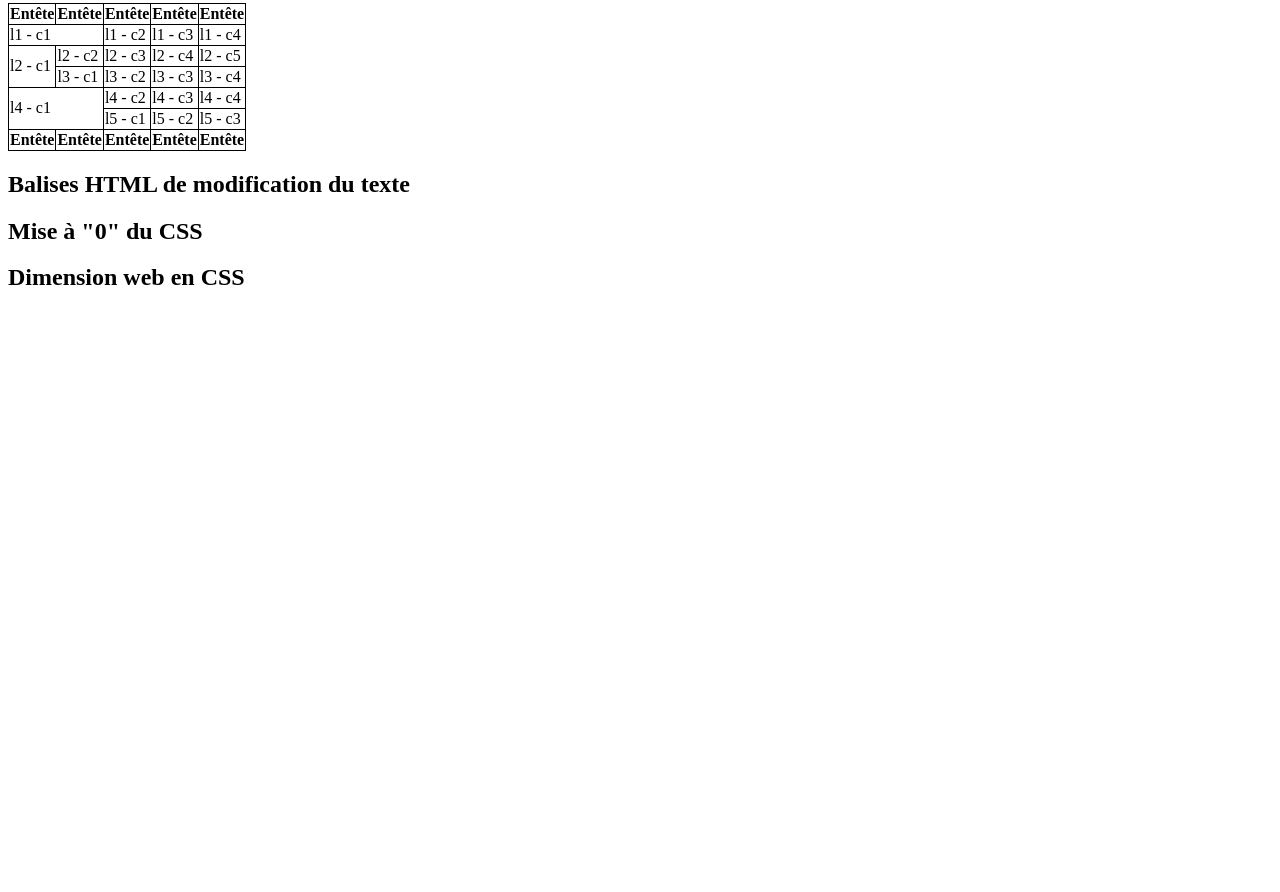
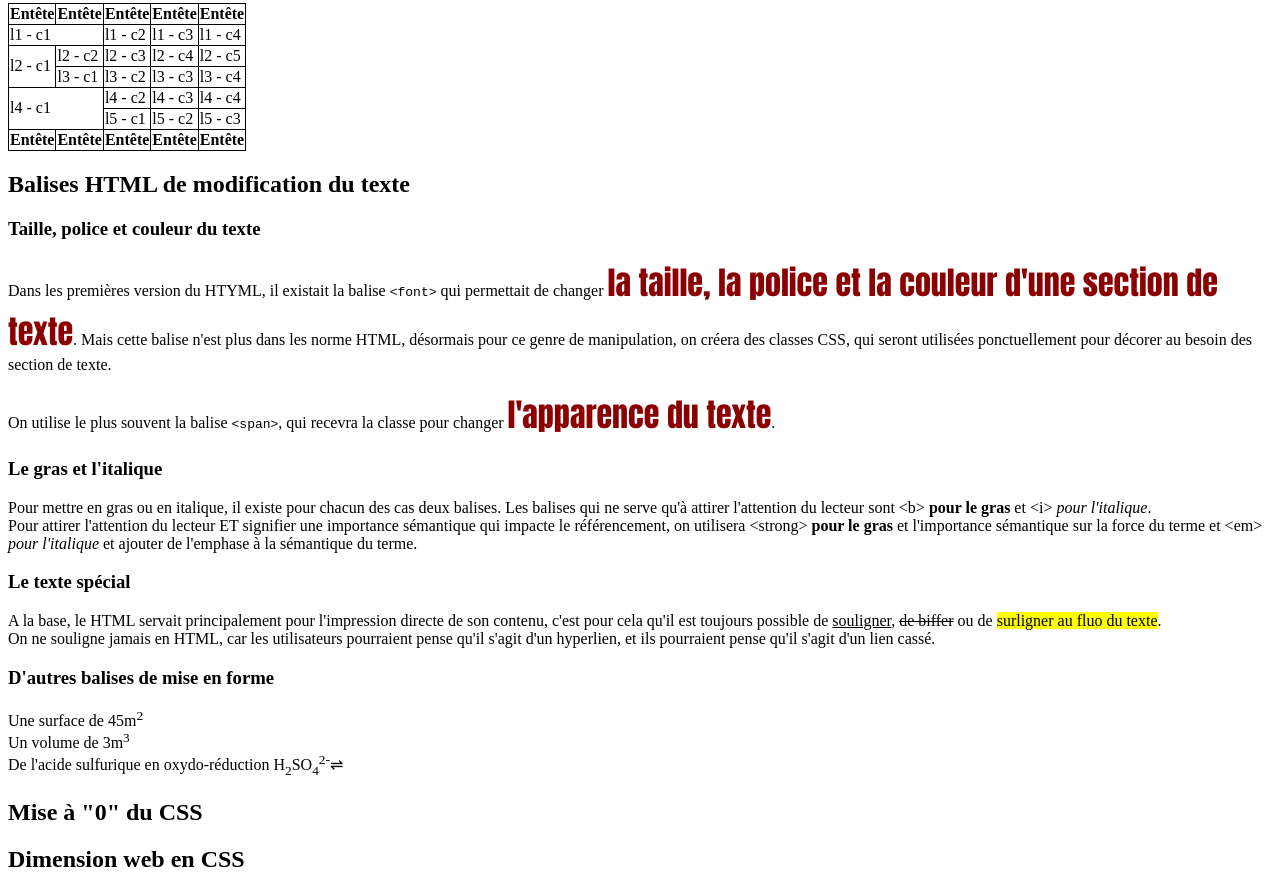
Before and after one commit to nicoduflot/2025-08-18-html-css, a plain HTML site: page index.html in a window 1280 px wide. Shown: the part 1781-2673 px from the top of the page. Before the commit the page ends 2092 px from the top, so only its background shows below. Drawn offline with Linux system fonts and the light colour scheme.

Commit message:
introduction pt 5 les modification du texte

```diff
--- a/index.html
+++ b/index.html
@@ -217,6 +217,36 @@
                 <header>
                     <h2>Balises HTML de modification du texte</h2>
                 </header>
+                <h3>Taille, police et couleur du texte</h3>
+                <p>
+                    Dans les premières version du HTYML, il existait la balise <code>&lt;font&gt;</code> qui permettait de changer <font size="6" face="Impact" color="darkred">la taille, la police et la couleur d'une section de texte</font>. Mais cette balise n'est plus dans les norme HTML, désormais pour ce genre de manipulation, on créera des classes CSS, qui seront utilisées ponctuellement pour décorer au besoin des section de texte.
+                </p>
+                <style>
+                    .rouge-gras-impact{
+                        color: darkred;
+                        font-family: Impact;
+                        font-size: 2rem;
+                    }
+                </style>
+                <p>
+                    On utilise le plus souvent la balise <code>&lt;span&gt;</code>, qui recevra la classe pour changer <span class="rouge-gras-impact">l'apparence du texte</span>.
+                </p>
+                <h3>Le gras et l'italique</h3>
+                <p>
+                    Pour mettre en gras ou en italique, il existe pour chacun des cas deux balises. Les balises qui ne serve qu'à attirer l'attention du lecteur sont &lt;b&gt; <b>pour le gras</b> et &lt;i&gt; <i>pour l'italique</i>.<br />
+                    Pour attirer l'attention du lecteur ET signifier une importance sémantique qui impacte le référencement, on utilisera &lt;strong&gt; <strong>pour le gras</strong> et l'importance sémantique sur la force du terme et &lt;em&gt; <em>pour l'italique</em> et ajouter de l'emphase à la sémantique du terme.
+                </p>
+                <h3>Le texte spécial</h3>
+                <p>
+                    A la base, le HTML servait principalement pour l'impression directe de son contenu, c'est pour cela qu'il est toujours possible de <u>souligner</u>, <s>de biffer</s> ou de <mark>surligner au fluo du texte</mark>.<br />
+                    On ne souligne jamais en HTML, car les utilisateurs pourraient pense qu'il s'agit d'un hyperlien, et ils pourraient pense qu'il s'agit d'un lien cassé.
+                </p>
+                <h3>D'autres balises de mise en forme</h3>
+                <p>
+                    Une surface de 45m<sup>2</sup><br />
+                    Un volume de 3m<sup>3</sup><br />
+                    De l'acide sulfurique en oxydo-réduction H<sub>2</sub>SO<sub>4</sub><sup>2-</sup>&#x21CC;
+                </p>
             </article>
         </section>
         <section>
```
